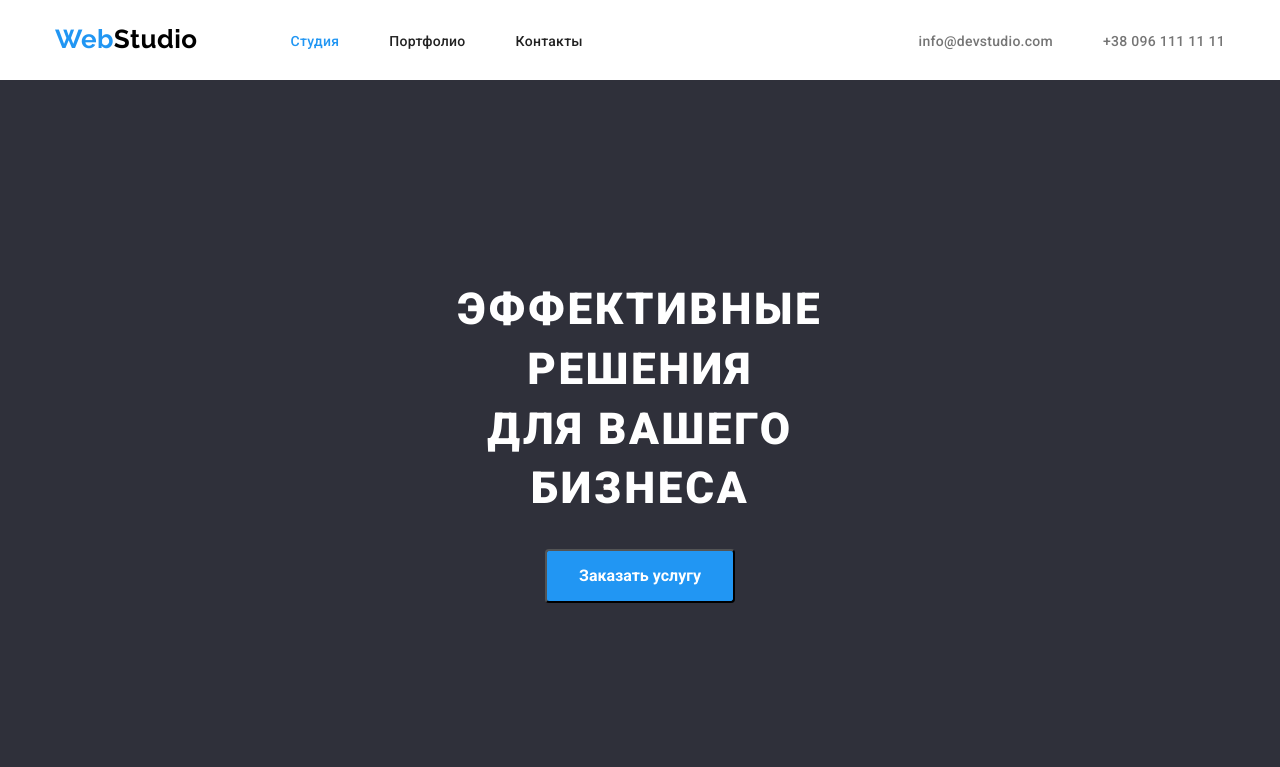
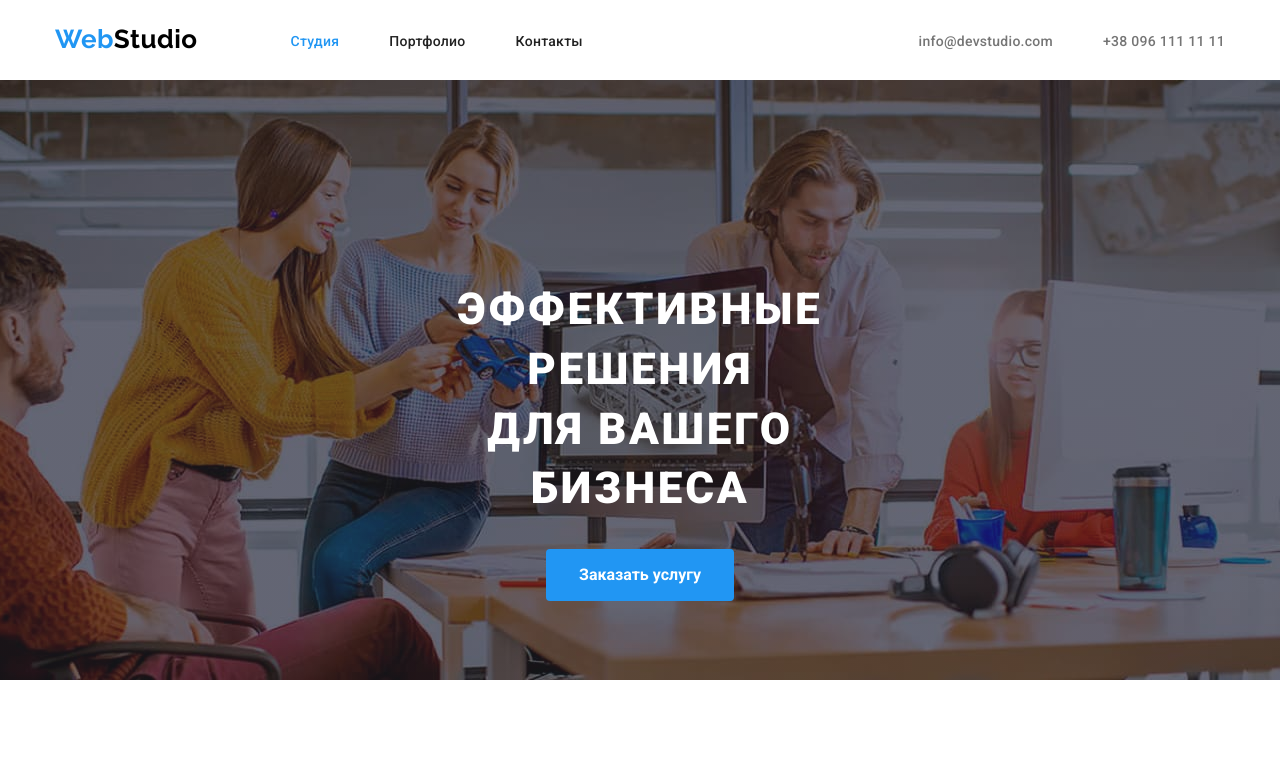
Before and after one commit to evgenij7771/goit-vol, a plain HTML site: page index.html in a window 1280 px wide. Shown: the top 767 px of the page. Drawn offline with nearby package versions, Linux system fonts and the light colour scheme.

Commit message:
+ overlay

```diff
--- a/css/style.css
+++ b/css/style.css
@@ -53,6 +53,7 @@ a{
   line-height: 1.88;
   padding: 10px 32px;
   border-radius: 4px;
+  border: 1px solid transparent;
 
   margin-bottom: 200px;
 }
@@ -168,6 +169,10 @@ a{
   letter-spacing: 0.02em;
 }
 
+.mail-link::before {
+  content: "";
+
+}
 
 
 .mail-link:hover,
@@ -179,12 +184,19 @@ color:var(--accent-color);
 /* -------------------------герой------------------- */
 
 .hero{
-  /* width: 1660px; */
-  /* height: 600px; */
-  background-color:
-  var(--bgc);
+  max-width: 1600px;
+  height: 600px;
+  margin-right: auto;
+  margin-left: auto;
+
+  background-image: linear-gradient(to right, rgba(47, 48, 58, 0.4), rgba(47, 48, 58, 0.4)),url(../images/overlay-opt.jpg);
+  background-position: center;
+  background-color: rgba(47, 48, 58, 0.4);
+
   text-align: center;
 }
+
+
 
 .hero-title{
  color: #FFFFFF;
```
Also changed, not shown: images/overlay-opt.jpg (added).
